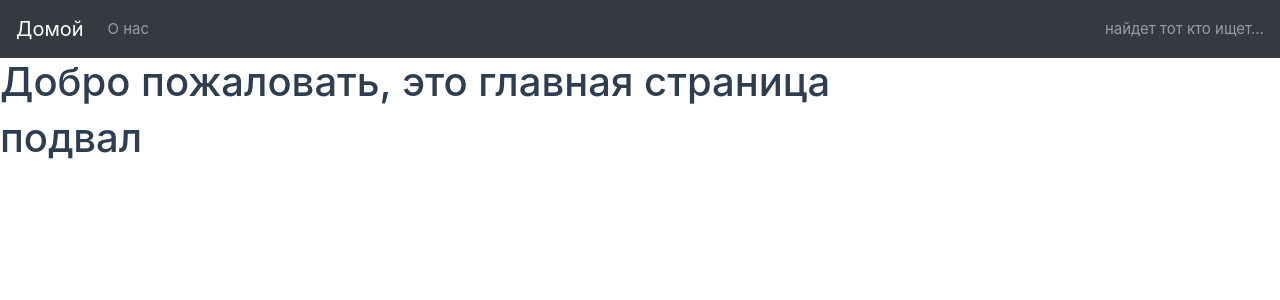
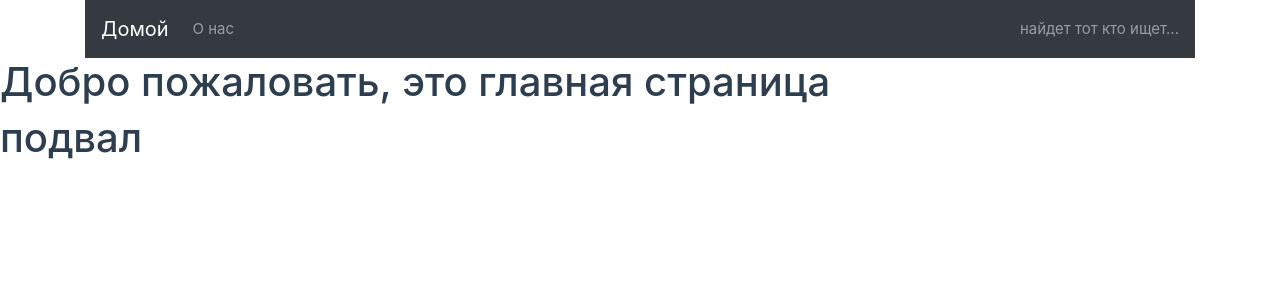
Before and after one commit to Viacheslav1998/quickduck, a Vue app in the folder public/vue-app/: page / in a window 1280 px wide. Shown: the top 300 px of the page. Built offline with nearby package versions, Linux system fonts and the light colour scheme.

Commit message:
quickfix

```diff
--- a/public/vue-app/src/components/Header.vue
+++ b/public/vue-app/src/components/Header.vue
@@ -1,5 +1,6 @@
 <template>
   <!-- navbar  -->
+  <div class="navi-box container">
     <nav class="navbar navbar-expand-lg navbar-dark bg-dark">
       <RouterLink class="navbar-brand" to="/">Домой</RouterLink>
       <button class="navbar-toggler" type="button" data-toggle="collapse" data-target="#navbarSupportedContent" aria-controls="navbarSupportedContent" aria-expanded="false" aria-label="Toggle navigation">
@@ -14,6 +15,7 @@
         <span class="navbar-text">найдет тот кто ищет...</span>
       </div>
     </nav>
+  </div>
   <!-- end navbar  -->
 </template>
 
--- a/public/vue-app/src/views/HomeView.vue
+++ b/public/vue-app/src/views/HomeView.vue
@@ -1,5 +1,7 @@
-<script setup>
-
+<script>
+export default {
+  name: "HomeView.vue"
+}
 </script>
 
 <template>
```
Lines whose indentation alone changed are shown as unchanged.
